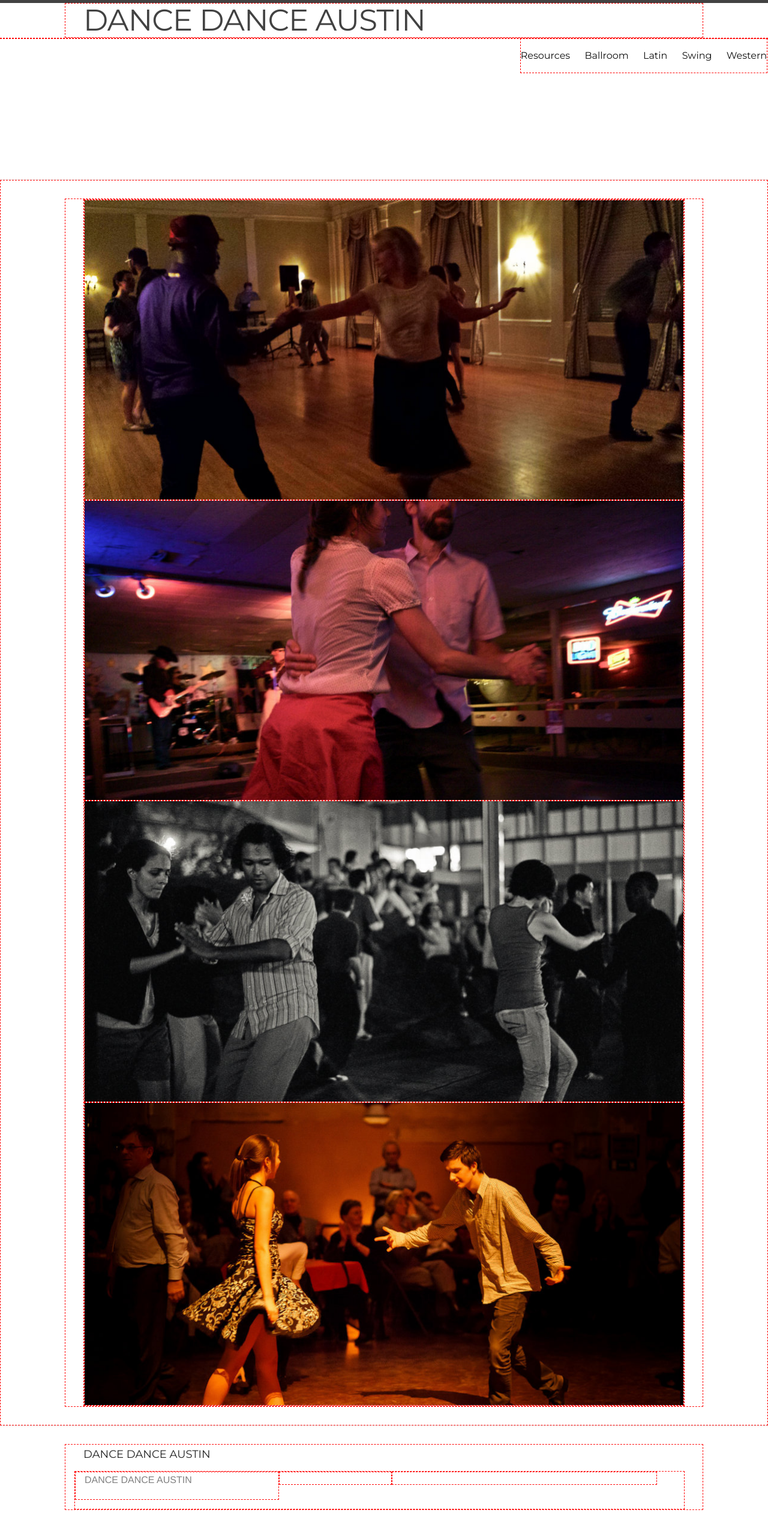
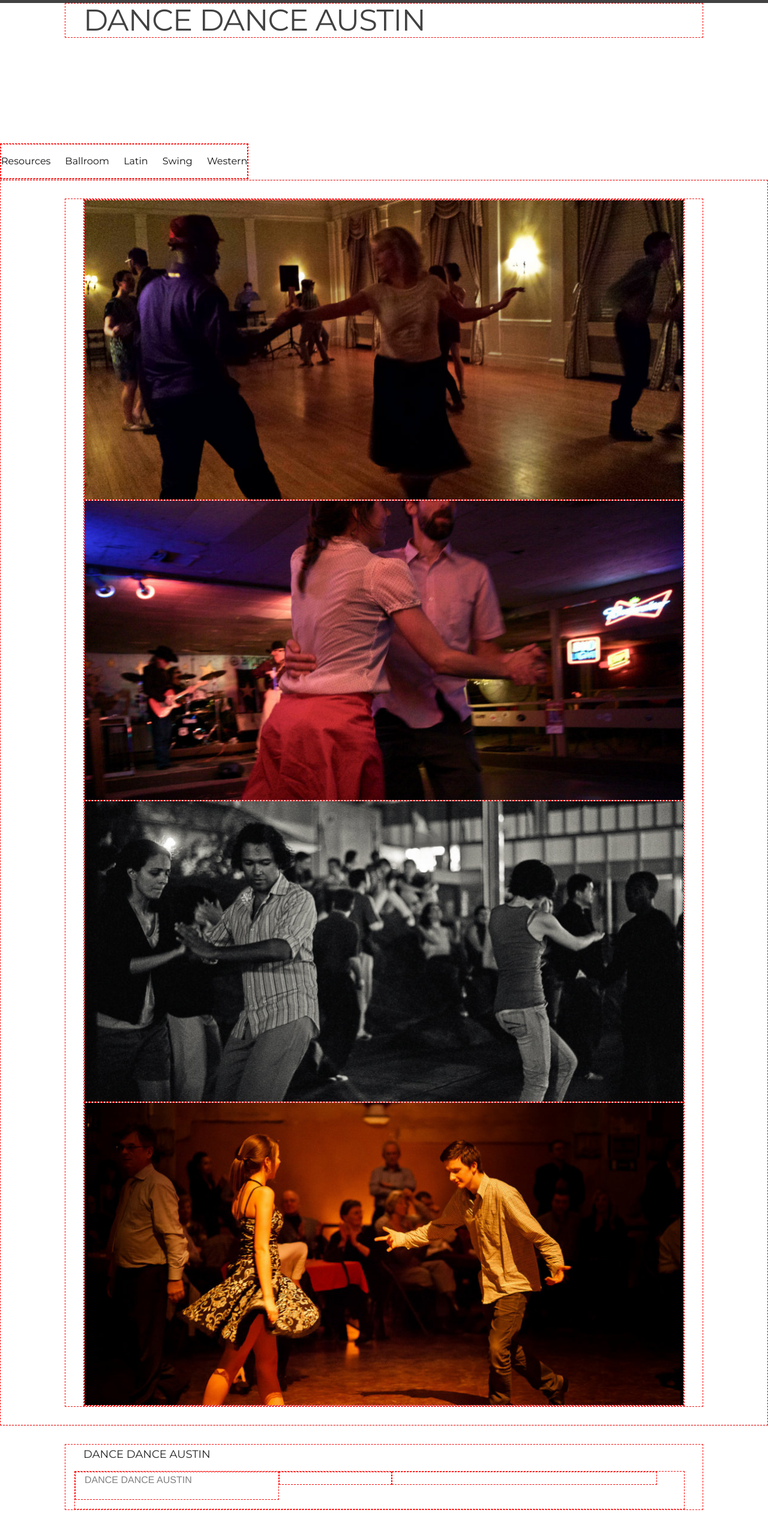
Before and after one commit to honeyjive/dance, a Jekyll site: the page built from index.html, in a window 1280 px wide. Shown: the whole page at 60% size. Built offline with Jekyll 4.4.1, drawn with Linux system fonts in a browser that asks for light colours.

Commit message:
unfloating and absolute positioning

```diff
--- a/css/style.css
+++ b/css/style.css
@@ -26,11 +26,16 @@ div.wrapper {
 
 .site-title {
 	text-align: center;
-	font-size: 50px; /*DOES NOT WORK FOR SOME REASON*/
-	margin: 0 auto;
+	font-size: 50px;
+	float: none;
 }
 
 .navigation-wrap {
+	position: absolute;
+	bottom: 0;
+}
+
+.trigger {
 	margin: 0 auto;
 }
 
```
